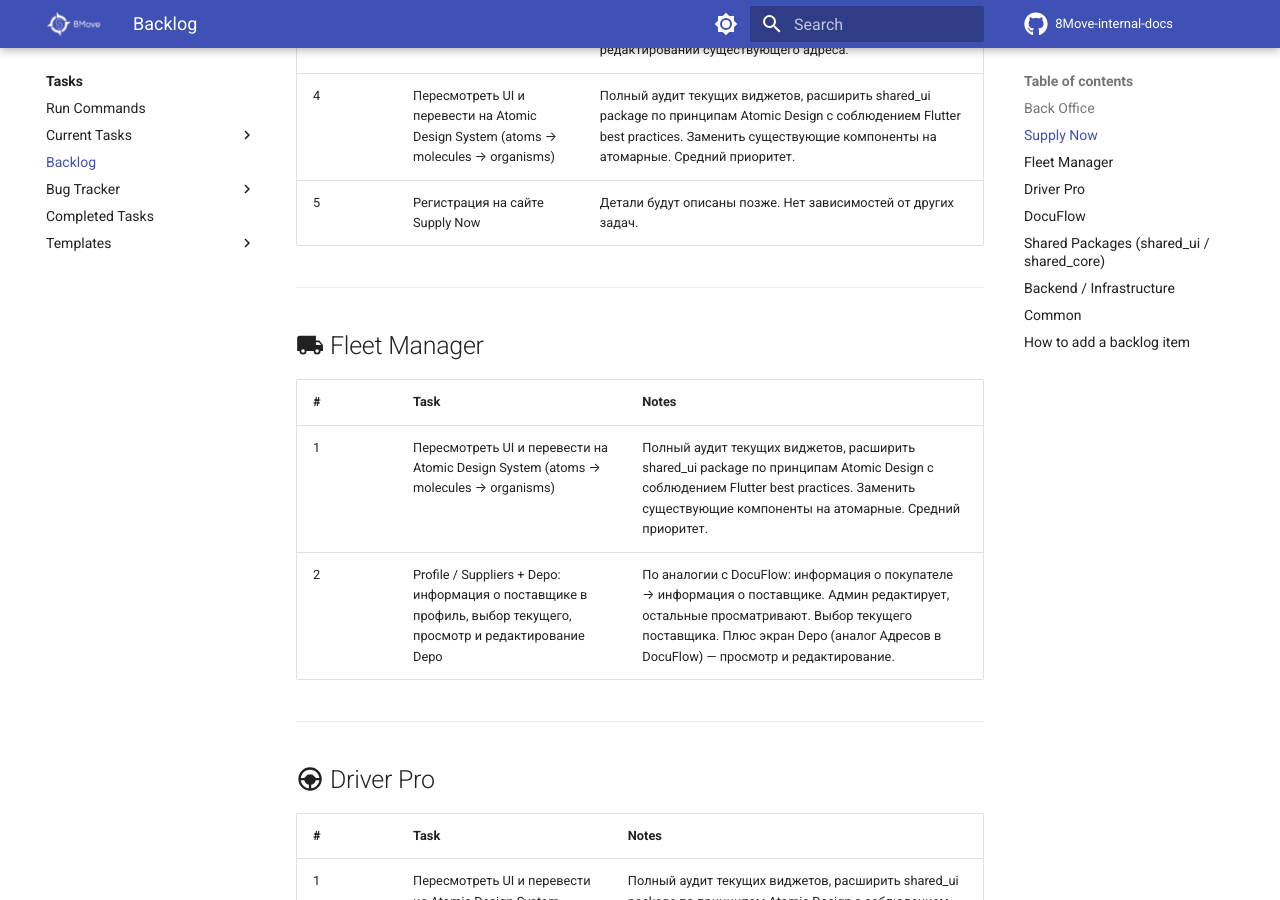
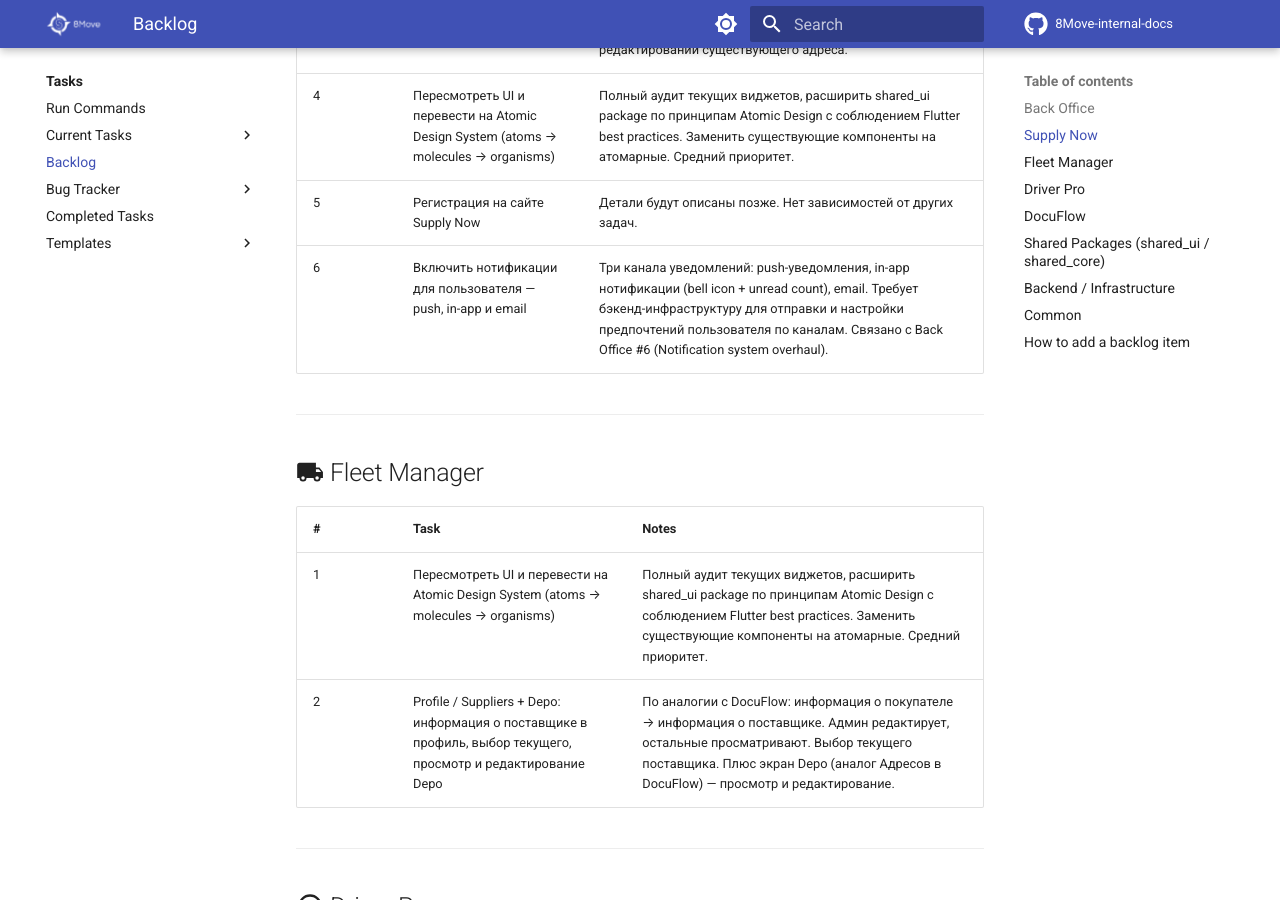
Before and after one commit to MaxShytov/8Move-internal-docs, an MkDocs documentation site: the page built from docs/tasks/backlog.md, in a window 1280 px wide and 900 px high, scrolled down 3501 px. Built offline with MkDocs 1.6.1 and Material for MkDocs 9.7.7, drawn with Linux system fonts in a browser that asks for light colours; comment, search, counter and statistics services are not loaded; part of the change alters nothing that is shown; some of the changed text lies outside the part shown.

Commit message:
backlog: add Supply Now notifications (push, in-app, email)
Co-Authored-By: Claude Opus 4.6 <noreply@anthropic.com>

```diff
--- a/docs/tasks/backlog.md
+++ b/docs/tasks/backlog.md
@@ -2,7 +2,7 @@
 
 Ideas and planned tasks that are not yet in active development. When a task moves to active work, create a task card in [Current Tasks](current/index.md) and remove it from here.
 
-!!! info "Last updated: 2026-02-24"
+!!! info "Last updated: 2026-02-23"
 
 
 ---
@@ -40,6 +40,7 @@ Ideas and planned tasks that are not yet in active development. When a task move
 | 3 | Address Form — проверка и доработка | Проверить и донастроить форму добавления/редактирования адреса (address_form_screen.dart): валидация полей, Google Places autocomplete, корректное заполнение координат, обработка ошибок, UX при редактировании существующего адреса. |
 | 4 | Пересмотреть UI и перевести на Atomic Design System (atoms → molecules → organisms) | Полный аудит текущих виджетов, расширить shared_ui package по принципам Atomic Design с соблюдением Flutter best practices. Заменить существующие компоненты на атомарные. Средний приоритет. |
 | 5 | Регистрация на сайте Supply Now | Детали будут описаны позже. Нет зависимостей от других задач. |
+| 6 | Включить нотификации для пользователя — push, in-app и email | Три канала уведомлений: push-уведомления, in-app нотификации (bell icon + unread count), email. Требует бэкенд-инфраструктуру для отправки и настройки предпочтений пользователя по каналам. Связано с Back Office #6 (Notification system overhaul). |
 
 ---
 
```
